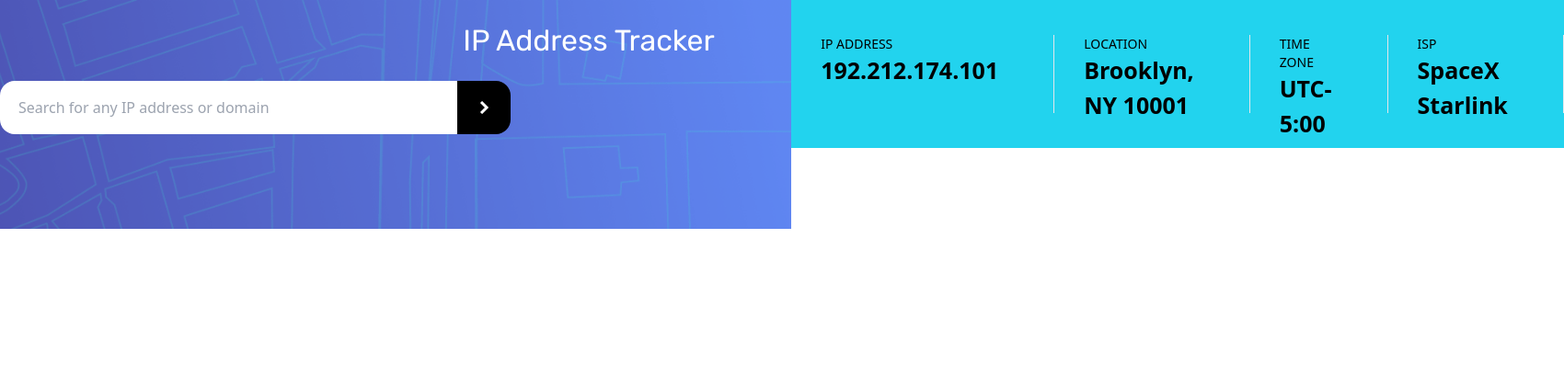
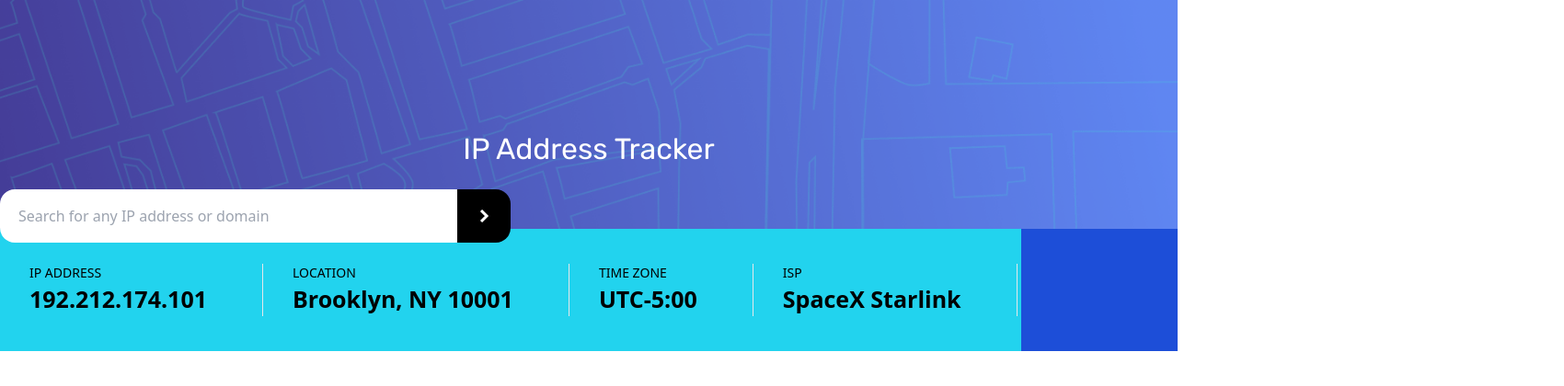
Before and after one commit to GitHubOshin/ip-address-tracker, a React (Create React App) app: page / in a window 1280 px wide. Shown: the top 420 px of the page at 92% size, 1700 px wide, since content can reach past the window. Built offline with nearby package versions, Linux system fonts and the light colour scheme.

Commit message:
Update HomePage.js

```diff
--- a/src/pages/HomePage.js
+++ b/src/pages/HomePage.js
@@ -2,9 +2,8 @@ import IPadressDetails from '../components/IPadressDetails'
 
 function HomePage() {
   return (
-    <section className="relative flex justify-center">
+    <section className="relative flex flex-col justify-center bg-blue-700 ">
       <img alt="" src="images/pattern-bg-desktop.png" className="w-full" />
-      <IPadressDetails />
       <header className="absolute mt-5 w-full">
         <h1 className="text-white text-center text-[32px] font-rubik">
           IP Address Tracker
@@ -19,6 +18,7 @@ function HomePage() {
           </button>
         </form>
       </header>
+      <IPadressDetails />
     </section>
   )
 }
```
